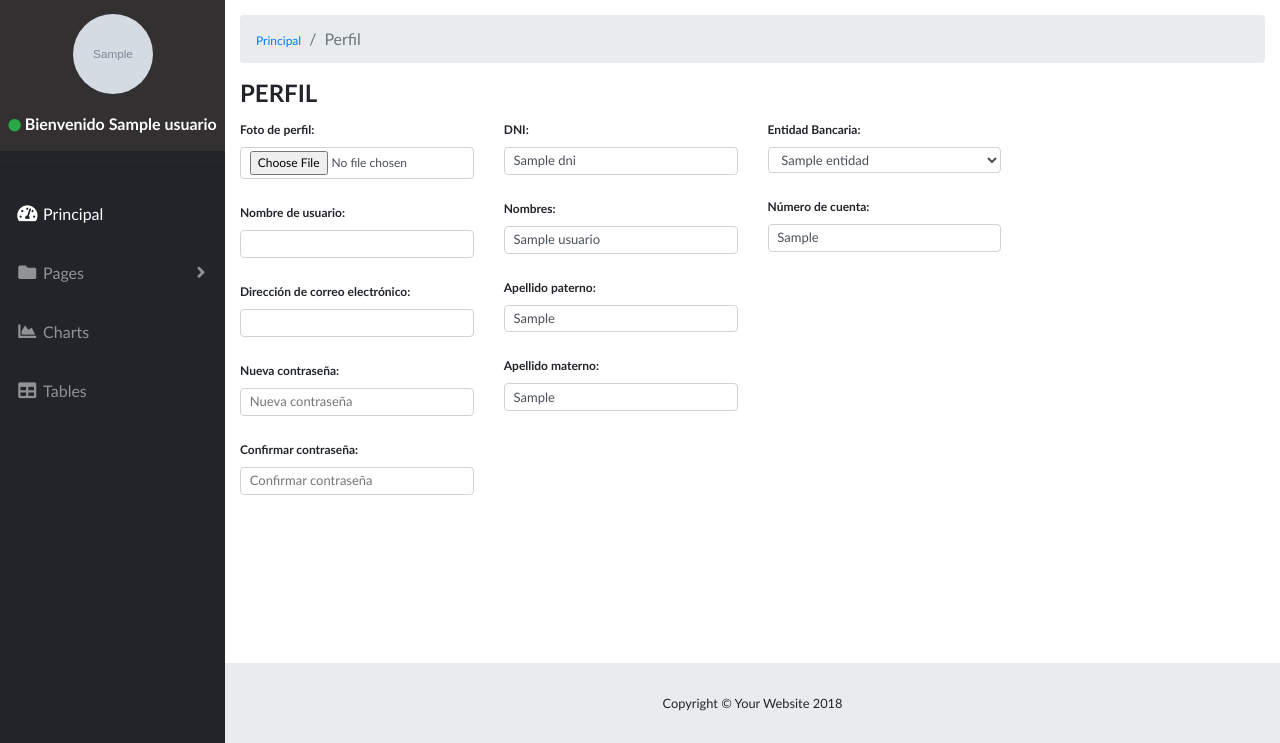
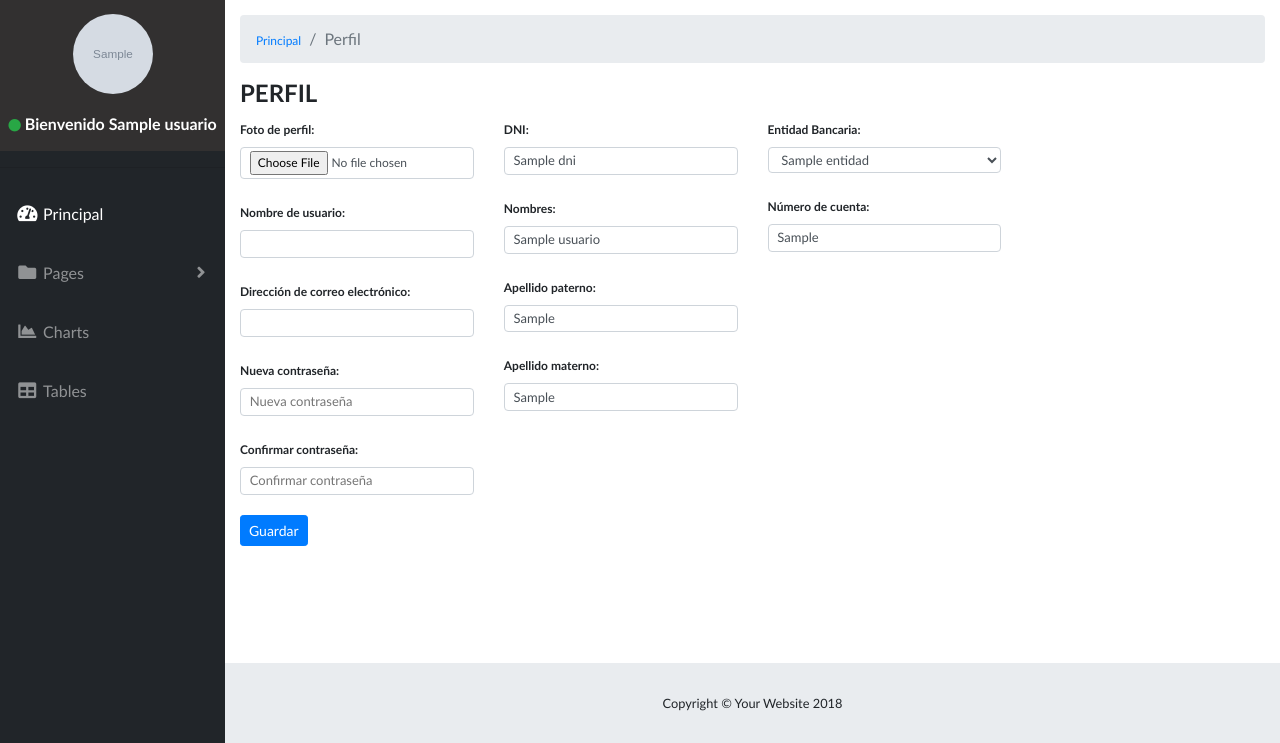
Before and after one commit to ericksulca/ProyectoMMM, a Django app: template sistUno/templates/usuario/perfil.html in a window 1280 px wide. Shown: the part 60-803 px from the top of the page. Run offline with Django 3.2, Linux system fonts and the light colour scheme; the template is opened without the code that fills it: most values are stand-ins (such as "Sample title", 1, 10 or a date in 2020); grey boxes marked "Sample" are stand-in pictures; some libraries are stand-ins or nearby versions.

Commit message:
correcion form perfil

```diff
--- a/sistUno/templates/usuario/perfil.html
+++ b/sistUno/templates/usuario/perfil.html
@@ -12,6 +12,7 @@
 {% block content %}
 <h4><b>PERFIL</b></h4>
 
+<form class="" action="index.html" method="post">
   <div class="row usuario-perfil">
 
     <div class="col-md-3">
@@ -76,6 +77,10 @@
     </div>
   </div>
 
+  <input type="submit" name="" value="Guardar" class="btn btn-primary btn-sm">
+</form>
+
+
 {% endblock %}
 
 {% block scripts%}
```
Lines whose indentation alone changed are shown as unchanged.
